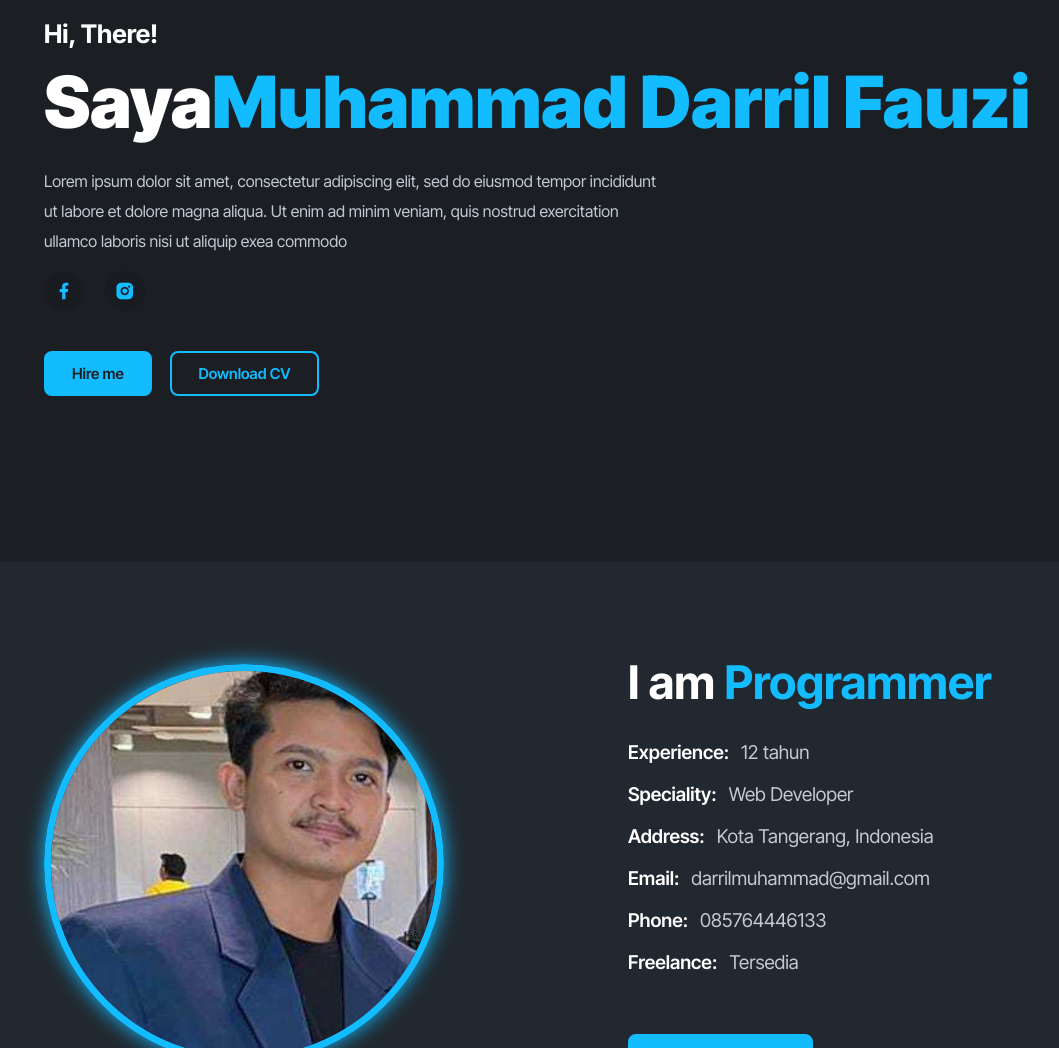
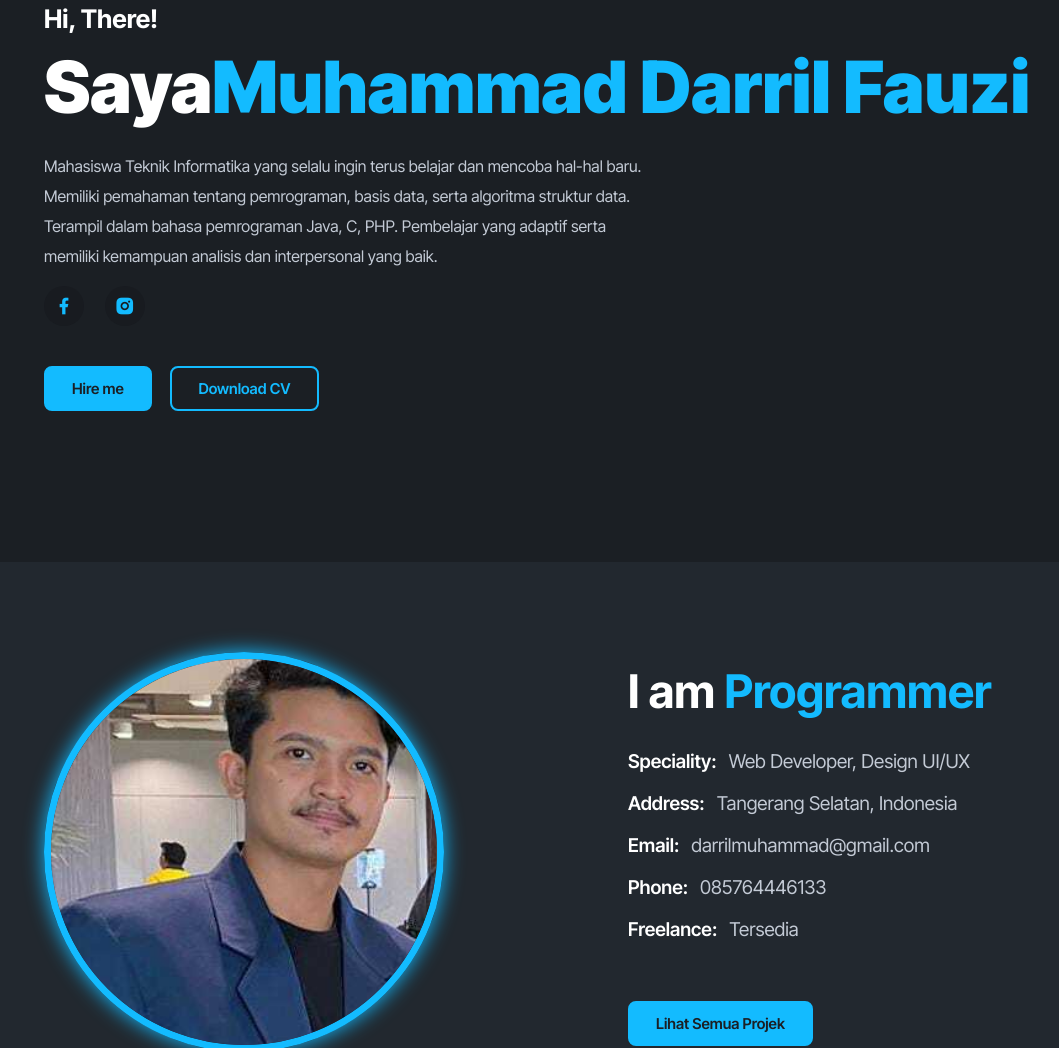
Before and after one commit to darril21/Portofolio, a plain HTML site: page index.html in a window 1280 px wide. Shown: the part 158-1206 px from the top of the page, without its empty margins (20-1079 px from the left). Drawn offline with nearby package versions, Linux system fonts and the light colour scheme.

Commit message:
mengubah isi text

```diff
--- a/index.html
+++ b/index.html
@@ -48,7 +48,10 @@
       <div class="main-content" data-aos="fade-in">
         <h4>Hi, There!</h4>
         <h1>Saya<span>Muhammad Darril Fauzi</span></h1>
-        <p>Lorem ipsum dolor sit amet, consectetur adipiscing elit, sed do eiusmod tempor incididunt ut labore et dolore magna aliqua. Ut enim ad minim veniam, quis nostrud exercitation ullamco laboris nisi ut aliquip exea commodo</p>
+        <p>Mahasiswa Teknik Informatika yang selalu ingin terus belajar dan mencoba hal-hal baru. Memiliki
+          pemahaman tentang pemrograman, basis data, serta algoritma struktur data. Terampil dalam bahasa
+          pemrograman Java, C, PHP. Pembelajar yang adaptif serta memiliki kemampuan analisis dan interpersonal
+          yang baik.</p>
         <div class="social">
           <a href="#"><i class="ri-facebook-fill"></i></a>
           <a href="https://instagram.com/darril.fz"><i class="ri-instagram-fill"></i></a>
@@ -70,19 +73,15 @@
       <div class="about-text" data-aos="zoom-in-up">
         <h2>I am <span>Programmer</span></h2>
         <div class="exp-area">
-          <p class="exp">
-            Experience:
-            <span>12 tahun</span>
-          </p>
 
           <p class="exp">
             Speciality:
-            <span>Web Developer</span>
+            <span>Web Developer, Design UI/UX</span>
           </p>
 
           <p class="exp">
             Address:
-            <span>Kota Tangerang, Indonesia</span>
+            <span>Tangerang Selatan, Indonesia</span>
           </p>
 
           <p class="exp">
@@ -100,7 +99,7 @@
             <span>Tersedia</span>
           </p>
         </div>
-            <a href="#" class="btn">Lihat Semua Projek</a>
+            <a href="https://unpkg.com/boxicons@latest/css/boxicons.min.css" class="btn">Lihat Semua Projek</a>
         </div>
       </div>
     </section>
```
